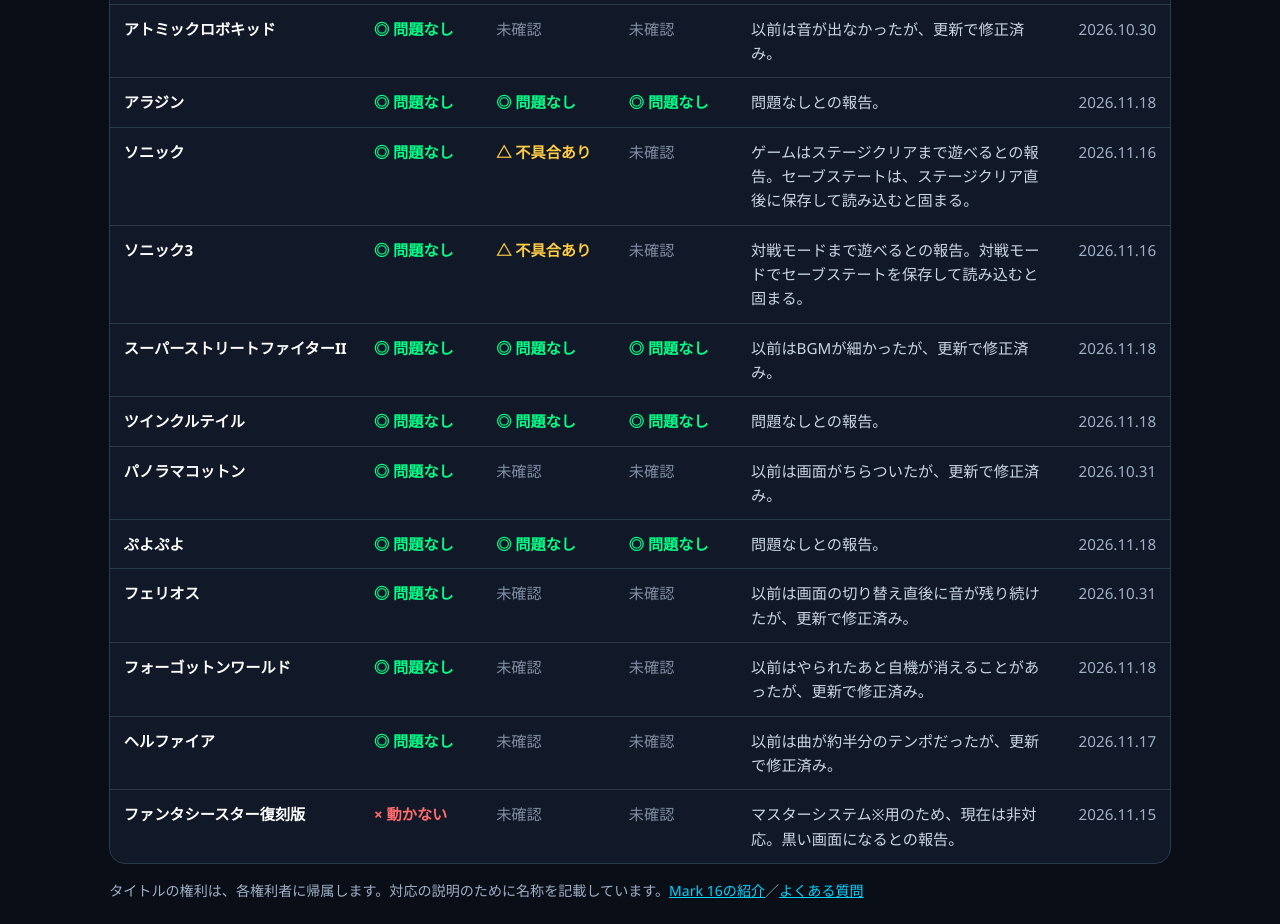
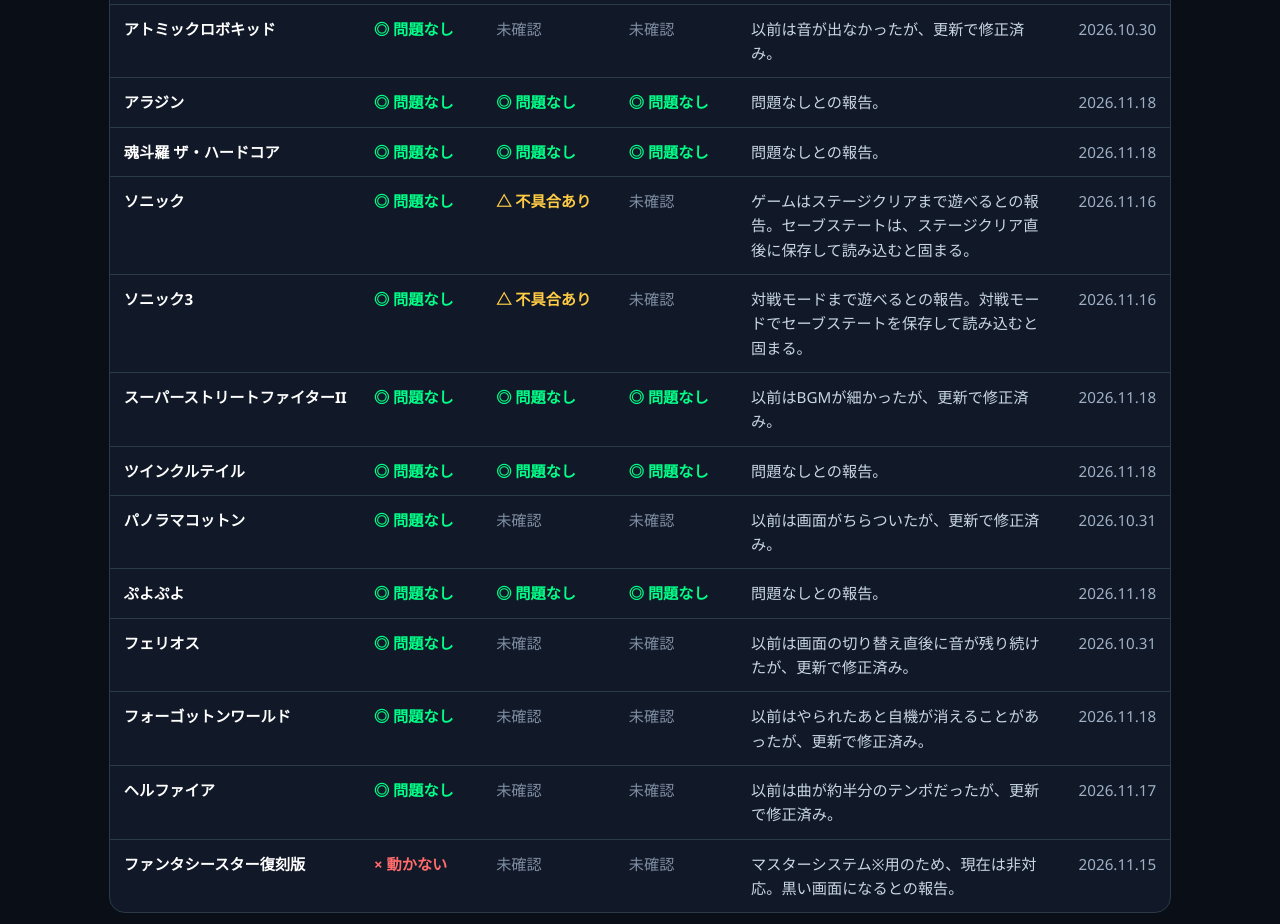
Before and after one commit to ninjaops001/inreset, a plain HTML site: page compat.html in a window 1280 px wide. Shown: the part 880-1804 px from the top of the page. Drawn offline with Linux system fonts and the light colour scheme.

Commit message:
Add Contra: Hard Corps to the compatibility list
User reported on 2026-11-18 that Mega Drive Contra: Hard Corps has no issues, including save states and screenshots.

```diff
--- a/compat.html
+++ b/compat.html
@@ -199,6 +199,14 @@
                     <td class="date">2026.11.18</td>
                 </tr>
                 <tr>
+                    <td class="title">魂斗羅 ザ・ハードコア</td>
+                    <td class="st-ok">◎ 問題なし</td>
+                    <td class="st-ok">◎ 問題なし</td>
+                    <td class="st-ok">◎ 問題なし</td>
+                    <td class="memo">問題なしとの報告。</td>
+                    <td class="date">2026.11.18</td>
+                </tr>
+                <tr>
                     <td class="title">ソニック</td>
                     <td class="st-ok">◎ 問題なし</td>
                     <td class="st-issue">△ 不具合あり</td>
```
Also changed, not shown: en/compat.html (+8 -0 lines).
